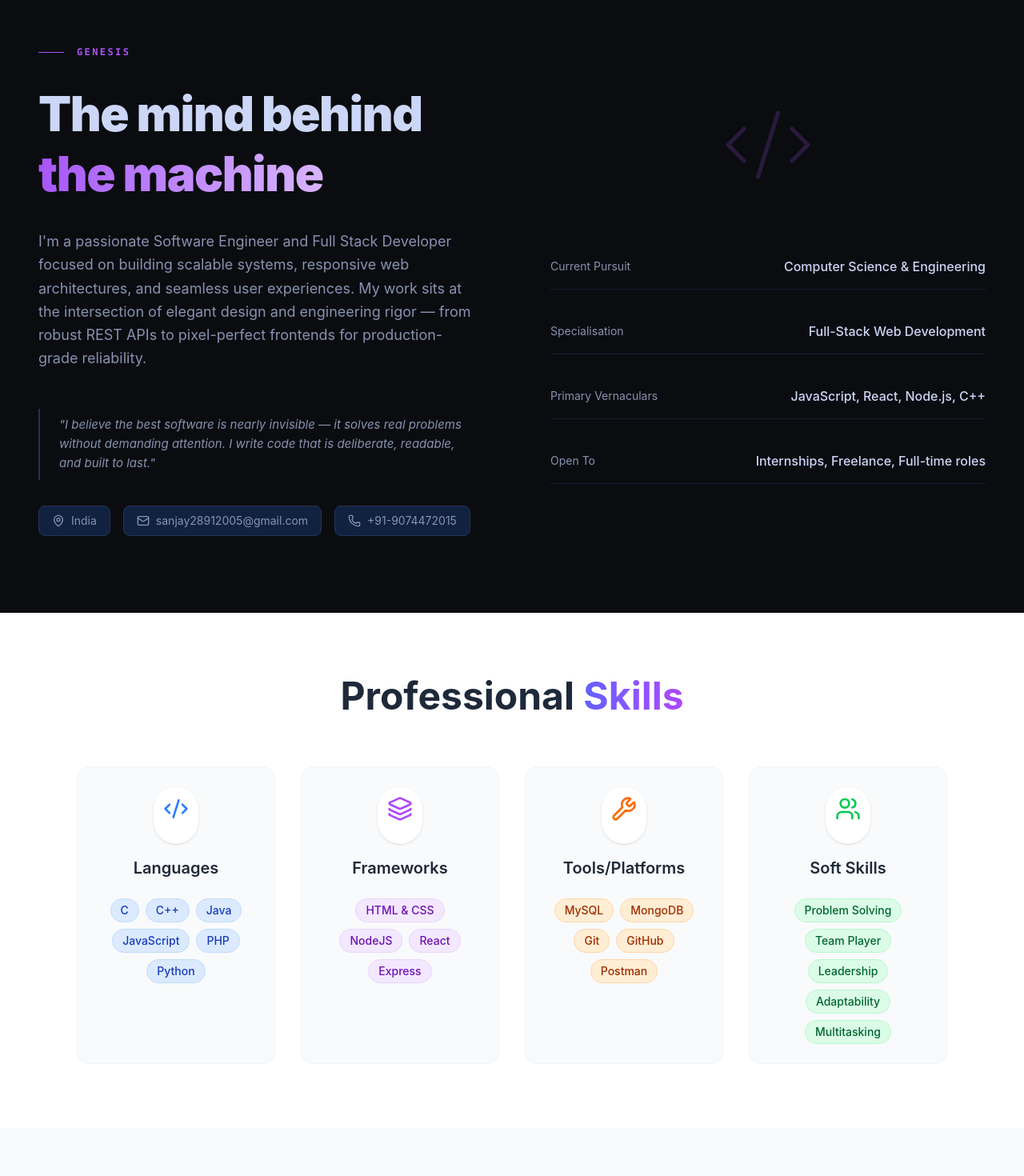
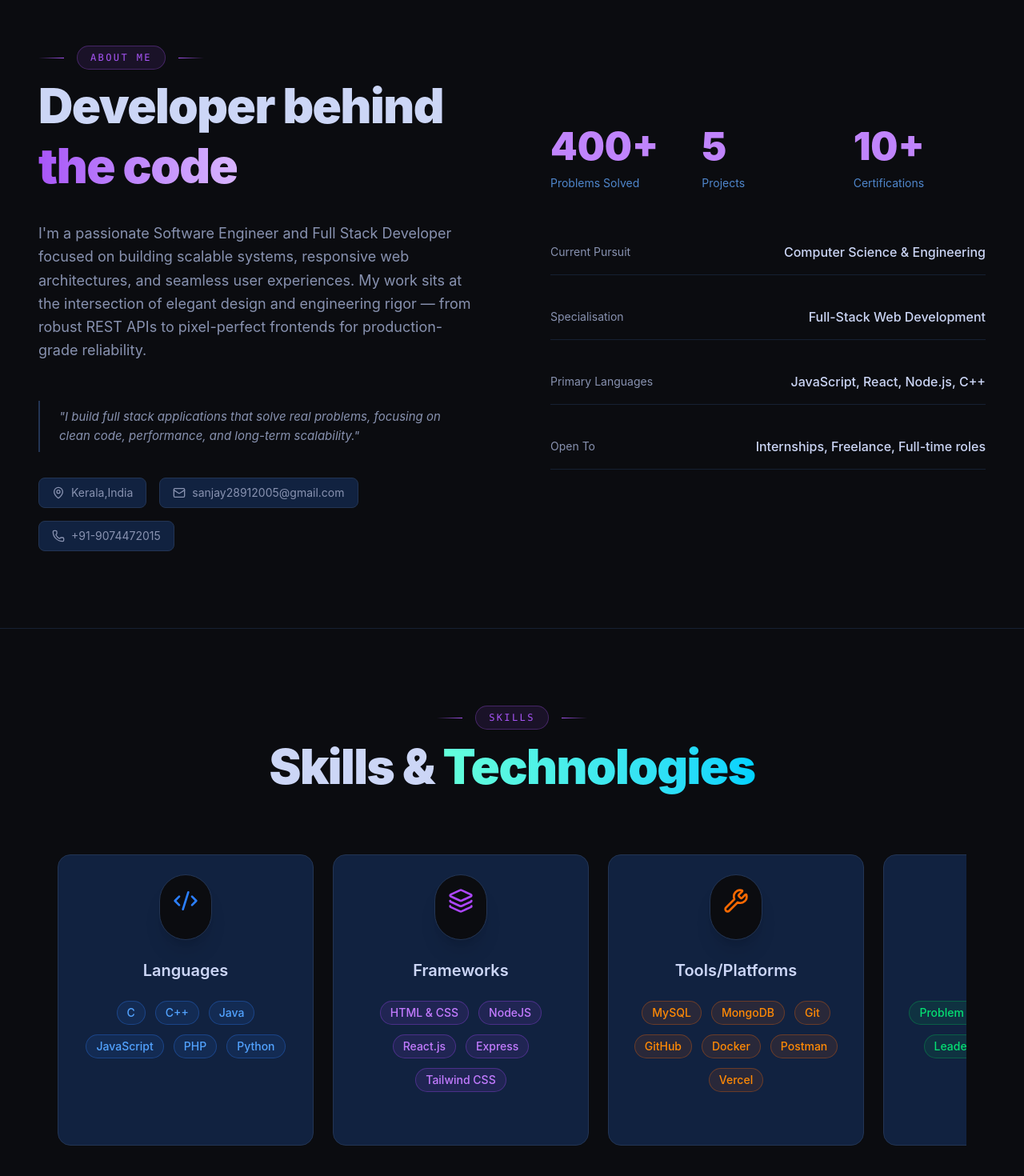
Before and after one commit to Sanjays77/Portfolio, a React (Vite) app: page / in a window 1280 px wide. Shown: the part 840-2310 px from the top of the page at 80% size. Built offline with nearby package versions, Linux system fonts and the light colour scheme.

Commit message:
Enhance Skills section layout, add Foundations carousel, and sync theme styling

```diff
--- a/src/components/About.jsx
+++ b/src/components/About.jsx
@@ -8,16 +8,17 @@ const About = () => {
 
           {/* Left Column: Narrative */}
           <div className="flex flex-col space-y-8">
-            <div className="flex items-center gap-4">
-              <div className="w-8 h-[1px] bg-[#a855f7]"></div>
-              <span className="text-[#a855f7] font-mono text-xs font-bold tracking-[0.2em] uppercase">
-                Genesis
+            <div className="flex items-center gap-4 mb-2">
+              <div className="h-[1px] w-8 bg-gradient-to-r from-transparent to-[#a855f7]"></div>
+              <span className="text-[#a855f7] font-mono text-xs tracking-[0.2em] uppercase border border-[#a855f7]/30 bg-[#a855f7]/10 px-4 py-1.5 rounded-full">
+                About Me
               </span>
+              <div className="h-[1px] w-8 bg-gradient-to-l from-transparent to-[#a855f7]"></div>
             </div>
 
             <h2 className="text-4xl md:text-5xl lg:text-6xl font-black text-[#ccd6f6] tracking-tight leading-tight">
-              The mind behind <br/>
-              <span className="text-transparent bg-clip-text bg-gradient-to-r from-[#a855f7] to-[#d8b4fe]">the machine</span>
+              Developer behind<br />
+              <span className="text-transparent bg-clip-text bg-gradient-to-r from-[#a855f7] to-[#d8b4fe]">the code</span>
             </h2>
 
             <p className="text-[#8892b0] text-lg leading-relaxed">
@@ -26,7 +27,7 @@ const About = () => {
 
             <div className="border-l-2 border-[#233554] pl-6 py-2 my-4">
               <p className="text-[#8892b0] italic text-[15px] leading-relaxed">
-                "I believe the best software is nearly invisible — it solves real problems without demanding attention. I write code that is deliberate, readable, and built to last."
+                "I build full stack applications that solve real problems, focusing on clean code, performance, and long-term scalability."
               </p>
             </div>
 
@@ -34,7 +35,7 @@ const About = () => {
             <div className="flex flex-wrap gap-4 pt-4">
               <div className="flex items-center gap-2 px-4 py-2 bg-[#112240] rounded-lg border border-[#233554]">
                 <MapPin size={16} className="text-[#8892b0]" />
-                <span className="text-[#8892b0] text-sm">India</span>
+                <span className="text-[#8892b0] text-sm">Kerala,India</span>
               </div>
               <div className="flex items-center gap-2 px-4 py-2 bg-[#112240] rounded-lg border border-[#233554]">
                 <Mail size={16} className="text-[#8892b0]" />
@@ -49,8 +50,20 @@ const About = () => {
 
           {/* Right Column: Stats Table */}
           <div className="flex flex-col justify-center">
-            <div className="flex justify-center mb-16 opacity-20 hidden lg:flex">
-              <Code2 size={120} className="text-[#a855f7]" strokeWidth={1} />
+            {/* Number Stats Row */}
+            <div className="grid grid-cols-3 gap-6 mb-12">
+              <div className="flex flex-col">
+                <h3 className="text-4xl lg:text-5xl font-black text-[#c084fc] mb-3">400+</h3>
+                <p className="text-[#60a5fa]/80 text-sm">Problems Solved</p>
+              </div>
+              <div className="flex flex-col">
+                <h3 className="text-4xl lg:text-5xl font-black text-[#c084fc] mb-3">5</h3>
+                <p className="text-[#60a5fa]/80 text-sm">Projects</p>
+              </div>
+              <div className="flex flex-col">
+                <h3 className="text-4xl lg:text-5xl font-black text-[#c084fc] mb-3">10+</h3>
+                <p className="text-[#60a5fa]/80 text-sm">Certifications</p>
+              </div>
             </div>
 
             <div className="flex flex-col space-y-6">
@@ -68,7 +81,7 @@ const About = () => {
 
               {/* Row 3 */}
               <div className="flex flex-col sm:flex-row sm:items-center justify-between py-4 border-b border-[#233554]/50 gap-2">
-                <span className="text-[#8892b0] text-sm flex-shrink-0">Primary Vernaculars</span>
+                <span className="text-[#8892b0] text-sm flex-shrink-0">Primary Languages</span>
                 <span className="text-[#ccd6f6] font-medium text-right sm:text-left">JavaScript, React, Node.js, C++</span>
               </div>
 
--- a/src/components/Hero.jsx
+++ b/src/components/Hero.jsx
@@ -84,7 +84,7 @@ const Hero = () => {
           </div>
 
           <p className="font-mono text-[#64ffda] text-lg mb-2">
-            Hi, my name is
+            Hi, I am
           </p>
           <h1 className="text-5xl md:text-7xl font-bold text-[#ccd6f6] tracking-tight">
             S Sanjay
--- a/src/components/Skills.jsx
+++ b/src/components/Skills.jsx
@@ -1,4 +1,4 @@
-import { Code2, Wrench, Layers, Users } from 'lucide-react';
+import { Code2, Wrench, Layers, Users, Cpu, ChevronLeft, ChevronRight } from 'lucide-react';
 
 const Skills = () => {
   const skillCategories = [
@@ -11,13 +11,13 @@ const Skills = () => {
     {
       title: "Frameworks",
       icon: <Layers className="w-8 h-8 text-purple-500 mb-4" />,
-      skills: ["HTML & CSS", "NodeJS", "React", "Express"],
+      skills: ["HTML & CSS", "NodeJS", "React.js", "Express", "Tailwind CSS"],
       color: "purple"
     },
     {
       title: "Tools/Platforms",
       icon: <Wrench className="w-8 h-8 text-orange-500 mb-4" />,
-      skills: ["MySQL", "MongoDB", "Git", "GitHub", "Postman"],
+      skills: ["MySQL", "MongoDB", "Git", "GitHub", "Docker", "Postman", "Vercel"],
       color: "orange"
     },
     {
@@ -25,38 +25,72 @@ const Skills = () => {
       icon: <Users className="w-8 h-8 text-green-500 mb-4" />,
       skills: ["Problem Solving", "Team Player", "Leadership", "Adaptability", "Multitasking"],
       color: "green"
+    },
+    {
+      title: "Computational Foundations",
+      icon: <Cpu className="w-8 h-8 text-[#64ffda] mb-4" />,
+      skills: ["Data Structures", "Algorithms", "Operating Systems", "DBMS","DevOps","Computer Networks", "System Design"],
+      color: "blue"
     }
   ];
 
   const getColorClasses = (color) => {
     const classes = {
-      blue: "bg-blue-100 text-blue-800 dark:bg-blue-900/30 dark:text-blue-300 border-blue-200 dark:border-blue-800/50",
-      purple: "bg-purple-100 text-purple-800 dark:bg-purple-900/30 dark:text-purple-300 border-purple-200 dark:border-purple-800/50",
-      orange: "bg-orange-100 text-orange-800 dark:bg-orange-900/30 dark:text-orange-300 border-orange-200 dark:border-orange-800/50",
-      green: "bg-green-100 text-green-800 dark:bg-green-900/30 dark:text-green-300 border-green-200 dark:border-green-800/50"
+      blue: "bg-blue-500/10 text-blue-400 border border-blue-500/30",
+      purple: "bg-purple-500/10 text-purple-400 border border-purple-500/30",
+      orange: "bg-orange-500/10 text-orange-400 border border-orange-500/30",
+      green: "bg-green-500/10 text-green-400 border border-green-500/30"
     };
     return classes[color] || classes.blue;
   };
 
   return (
-    <section className="py-20 px-6 md:px-12 lg:px-24 bg-white dark:bg-gray-950" id="skills">
-      <div className="max-w-6xl mx-auto">
-        <h2 className="text-3xl md:text-5xl font-bold text-center mb-16 text-gray-800 dark:text-gray-100">
-          Professional <span className="text-transparent bg-clip-text bg-linear-to-r from-indigo-500 to-purple-500">Skills</span>
-        </h2>
+    <section id="skills" className="py-24 bg-[#0b0c10] border-t border-[#233554]/50">
+      <div className="max-w-7xl mx-auto px-6 md:px-12">
+        <div className="flex flex-col items-center justify-center mb-16 space-y-4">
+          <div className="flex items-center gap-4">
+            <div className="h-[1px] w-8 bg-gradient-to-r from-transparent to-[#a855f7]"></div>
+            <span className="text-[#a855f7] font-mono text-xs tracking-[0.2em] uppercase border border-[#a855f7]/30 bg-[#a855f7]/10 px-4 py-1.5 rounded-full">
+              Skills
+            </span>
+            <div className="h-[1px] w-8 bg-gradient-to-l from-transparent to-[#a855f7]"></div>
+          </div>
 
-        <div className="grid grid-cols-1 md:grid-cols-2 lg:grid-cols-4 gap-8">
-          {skillCategories.map((category, index) => (
-            <div
-              key={index}
-              className="group p-6 rounded-2xl bg-gray-50 dark:bg-gray-900 border border-gray-100 dark:border-gray-800 hover:shadow-xl transition-all duration-300 hover:-translate-y-2"
-            >
+          <h2 className="text-4xl md:text-5xl lg:text-6xl font-black text-[#ccd6f6] tracking-tight text-center">
+            Skills & <span className="text-transparent bg-clip-text bg-gradient-to-r from-[#64ffda] to-[#00d2ff]">Technologies</span>
+          </h2>
+        </div>
+
+        <div className="relative group/slider px-2 md:px-6">
+          <button
+            onClick={() => {
+              const container = document.getElementById('skills-container');
+              if(container) container.scrollBy({ left: -350, behavior: 'smooth' });
+            }}
+            className="absolute left-0 top-1/2 -translate-y-1/2 z-10 p-3 rounded-full bg-[#112240] border border-[#233554] text-[#64ffda] hover:bg-[#233554] hover:border-[#64ffda]/50 hover:shadow-[0_0_15px_rgba(100,255,218,0.3)] transition-all duration-300 opacity-0 group-hover/slider:opacity-100 hidden md:flex"
+            aria-label="Scroll left"
+          >
+            <ChevronLeft size={24} />
+          </button>
+
+          <div
+            id="skills-container"
+            className="flex overflow-x-auto gap-6 snap-x snap-mandatory pt-4 pb-12 scroll-smooth"
+            style={{ scrollbarWidth: 'none', msOverflowStyle: 'none' }}
+          >
+            <style>{`#skills-container::-webkit-scrollbar { display: none; }`}</style>
+
+            {skillCategories.map((category, index) => (
+              <div
+                key={index}
+                className="group p-6 rounded-2xl bg-[#112240] border border-[#233554] hover:shadow-[0_10px_30px_-15px_rgba(100,255,218,0.2)] hover:border-[#64ffda]/30 transition-all duration-300 hover:-translate-y-2 cursor-pointer min-w-[280px] md:min-w-[320px] snap-center flex-shrink-0 flex-1 max-w-[360px]"
+              >
               <div className="flex flex-col items-center text-center">
-                <div className="p-3 bg-white dark:bg-gray-800 rounded-full shadow-sm mb-4 group-hover:scale-110 transition-transform duration-300">
+                <div className="p-4 bg-[#0b0c10] border border-[#233554] rounded-full mb-6 group-hover:scale-110 group-hover:border-[#a855f7]/50 transition-all duration-300 shadow-xl">
                   {category.icon}
                 </div>
-                <h3 className="text-xl font-semibold mb-6 text-gray-800 dark:text-gray-200">{category.title}</h3>
-                <div className="flex flex-wrap justify-center gap-2">
+                <h3 className="text-xl font-semibold mb-6 text-[#ccd6f6]">{category.title}</h3>
+                <div className="flex flex-wrap justify-center gap-3">
                   {category.skills.map((skill, skillIndex) => (
                     <span
                       key={skillIndex}
@@ -69,6 +103,18 @@ const Skills = () => {
               </div>
             </div>
           ))}
+          </div>
+
+          <button
+            onClick={() => {
+              const container = document.getElementById('skills-container');
+              if(container) container.scrollBy({ left: 350, behavior: 'smooth' });
+            }}
+            className="absolute right-0 top-1/2 -translate-y-1/2 z-10 p-3 rounded-full bg-[#112240] border border-[#233554] text-[#64ffda] hover:bg-[#233554] hover:border-[#64ffda]/50 hover:shadow-[0_0_15px_rgba(100,255,218,0.3)] transition-all duration-300 opacity-0 group-hover/slider:opacity-100 hidden md:flex"
+            aria-label="Scroll right"
+          >
+            <ChevronRight size={24} />
+          </button>
         </div>
       </div>
     </section>
```
